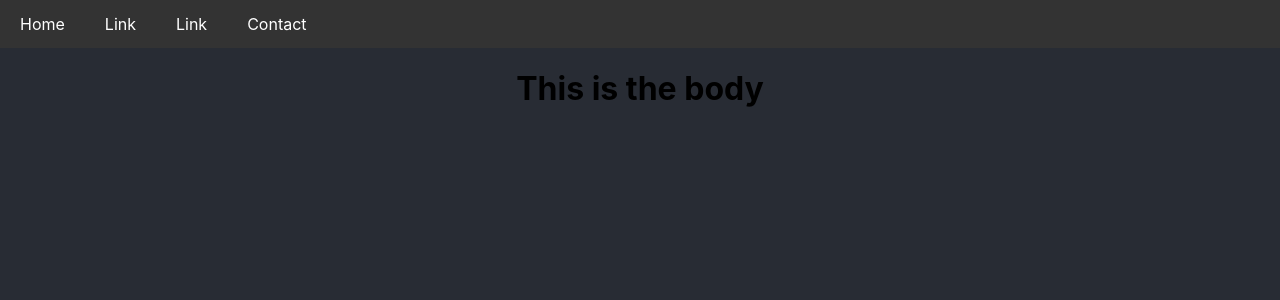
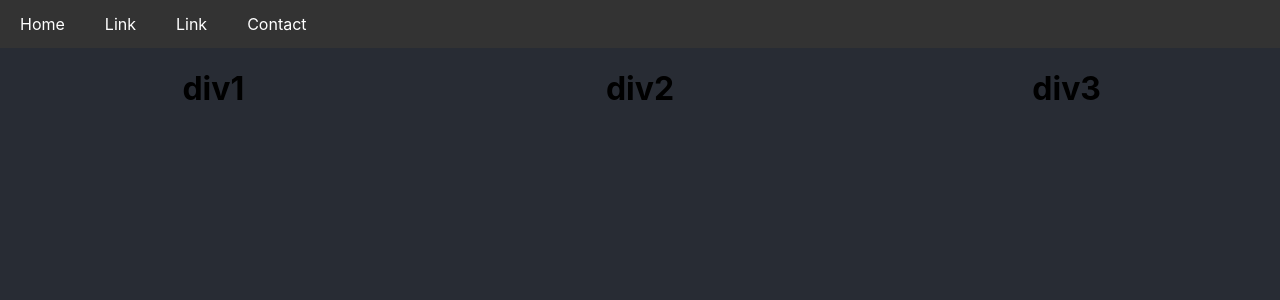
Before and after one commit to LewisMoore0/portfolio, a React (Create React App) app: page / in a window 1280 px wide. Shown: the top 300 px of the page. Built offline with nearby package versions, Linux system fonts and the light colour scheme.

Commit message:
initial css grid comlumns

```diff
--- a/src/App.css
+++ b/src/App.css
@@ -15,6 +15,8 @@
 
 .container {
   display: grid;
+  grid-template-columns: 2fr 2fr 2fr;
+  text-align: center;
 }
 
 body {
--- a/src/App.js
+++ b/src/App.js
@@ -4,13 +4,20 @@ import { Banner } from './Banner';
 function App() {
   return (
     <div className="App">
+         <Banner />
       <div className='container'>
-      <Banner />
-        <body>
-          <h1> This is the body </h1>
-        </body>
+        <div className='column'>
+            <h1> div1 </h1>
+        </div>
+        <div className='column'>
+            <h1> div2 </h1>
+        </div>
+        <div className='column'>
+            <h1> div3 </h1>
+        </div>
       </div>
     </div>
+
   );
 }
 
```
